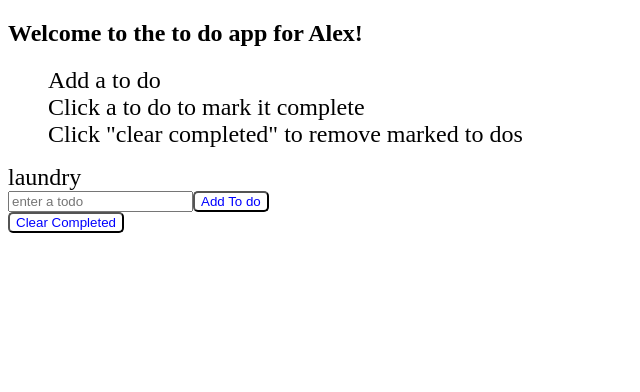
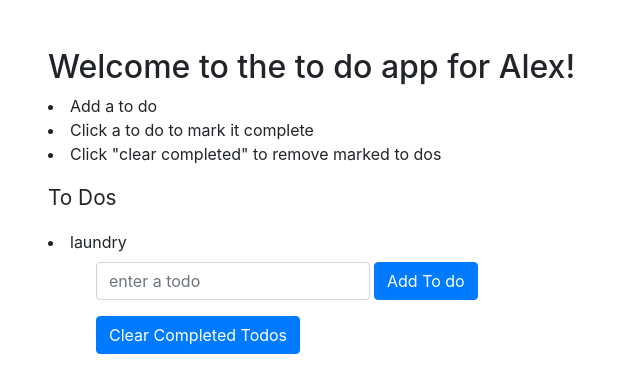
Before and after one commit to bushbass/lambda-react-I, a React (Create React App) app: page / in a window 1280 px wide. Shown: the top 392 px of the page, without its empty margins (0-640 px from the left). Built offline with nearby package versions, Linux system fonts and the light colour scheme.

Commit message:
added a bunch of bootstrap styling

```diff
--- a/public/index.html
+++ b/public/index.html
@@ -1,15 +1,22 @@
 <!DOCTYPE html>
 <html lang="en">
   <head>
-    <meta charset="utf-8">
-    <meta name="viewport" content="width=device-width, initial-scale=1, shrink-to-fit=no">
-    <meta name="theme-color" content="#000000">
+    <meta charset="utf-8" />
+    <meta
+      name="viewport"
+      content="width=device-width, initial-scale=1, shrink-to-fit=no"
+    />
+    <meta name="theme-color" content="#000000" />
     <!--
       manifest.json provides metadata used when your web app is added to the
       homescreen on Android. See https://developers.google.com/web/fundamentals/engage-and-retain/web-app-manifest/
     -->
-    <link rel="manifest" href="%PUBLIC_URL%/manifest.json">
-    <link rel="shortcut icon" href="%PUBLIC_URL%/favicon.ico">
+    <link rel="manifest" href="%PUBLIC_URL%/manifest.json" />
+    <link rel="shortcut icon" href="%PUBLIC_URL%/favicon.ico" />
+    <link
+      rel="stylesheet"
+      href="https://stackpath.bootstrapcdn.com/bootstrap/4.1.3/css/bootstrap.min.css"
+    />
     <!--
       Notice the use of %PUBLIC_URL% in the tags above.
       It will be replaced with the URL of the `public` folder during the build.
@@ -22,9 +29,7 @@
     <title>React App</title>
   </head>
   <body>
-    <noscript>
-      You need to enable JavaScript to run this app.
-    </noscript>
+    <noscript> You need to enable JavaScript to run this app. </noscript>
     <div id="root"></div>
     <!--
       This HTML file is a template.
--- a/src/App.js
+++ b/src/App.js
@@ -1,11 +1,13 @@
-import React from "react";
-import TodoList from "./components/TodoComponents/TodoList";
-import TodoForm from "./components/TodoComponents/TodoForm";
+import React from 'react';
+import Title from './components/TodoComponents/Title';
+import TodoList from './components/TodoComponents/TodoList';
+import TodoForm from './components/TodoComponents/TodoForm';
+import './app.css';
 
 class App extends React.Component {
   state = {
-    todoArray: [{ task: "laundry", id: Date.now(), completed: false }],
-    currentTodo: ""
+    todoArray: [{ task: 'laundry', id: Date.now(), completed: false }],
+    currentTodo: ''
   };
 
   handleInputChange = event =>
@@ -20,7 +22,7 @@ class App extends React.Component {
     };
     this.setState({
       todoArray: [...this.state.todoArray, newEventObject],
-      currentTodo: ""
+      currentTodo: ''
     });
   };
 
@@ -47,20 +49,15 @@ class App extends React.Component {
 
   render() {
     return (
-      <div>
-        <h2>Welcome to the to do app for Alex!</h2>
-        <ul>
-          <li>Add a to do</li>
-          <li>Click a to do to mark it complete</li>
-          <li>Click "clear completed" to remove marked to dos</li>
-        </ul>
-
+      <div className="main m-5">
+        <Title />
         <TodoList
+          className="todo-list"
           handleItemClick={this.handleItemClick}
           todoArray={this.state.todoArray}
         />
-
         <TodoForm
+          className="todo-form"
           currentTodo={this.state.currentTodo}
           handleInputChange={this.handleInputChange}
           handleSubmit={this.handleSubmit}
--- /dev/null
+++ b/src/components/TodoComponents/Title.js
@@ -0,0 +1,13 @@
+import React from 'react';
+
+export default function Title() {
+  return (
+    <div>
+      <h2>Welcome to the to do app for Alex!</h2>
+
+      <li>Add a to do</li>
+      <li>Click a to do to mark it complete</li>
+      <li>Click "clear completed" to remove marked to dos</li>
+    </div>
+  );
+}
--- a/src/components/TodoComponents/Todo.css
+++ b/src/components/TodoComponents/Todo.css
@@ -1,14 +1,3 @@
-button {
-    border-radius: 5px;
-    color: blue;
-    background: white;
+.completed {
+  text-decoration: line-through;
 }
-
-li {
-    font-size: 1.5rem;
-    list-style: none;
-}
-
-.completed {
-    text-decoration: line-through;
-}
--- a/src/components/TodoComponents/Todo.js
+++ b/src/components/TodoComponents/Todo.js
@@ -1,17 +1,22 @@
-import React from 'react'
+import React from 'react';
 
-export default class Todo extends React.Component{
-    render(props){
-        return (
-            <div>
-               {
-                   !this.props.task.completed ?
-                    <li onClick={()=> this.props.handleItemClick(this.props.task.id)}>
-                        {this.props.task.task}</li> :
-                    <li onClick={()=> this.props.handleItemClick(this.props.task.id)} className='completed'>
-                        {this.props.task.task}</li>
-               }
-            </div>
-        )
-    }
+export default class Todo extends React.Component {
+  render(props) {
+    return (
+      <div className="mb-2">
+        {!this.props.task.completed ? (
+          <li onClick={() => this.props.handleItemClick(this.props.task.id)}>
+            {this.props.task.task}
+          </li>
+        ) : (
+          <li
+            onClick={() => this.props.handleItemClick(this.props.task.id)}
+            className="completed"
+          >
+            {this.props.task.task}
+          </li>
+        )}
+      </div>
+    );
+  }
 }
--- a/src/components/TodoComponents/TodoForm.js
+++ b/src/components/TodoComponents/TodoForm.js
@@ -1,19 +1,32 @@
-import React from 'react'
+import React from 'react';
 
 export default class TodoForm extends React.Component {
-    render(props){
+  render(props) {
     return (
       <div>
+        <div>
           <form onSubmit={this.props.handleSubmit}>
-                <input type='text'
-                        onChange={this.props.handleInputChange }
+            <div className="form-group form-inline ml-5">
+              <input
+                className="form-control"
+                type="text"
+                onChange={this.props.handleInputChange}
                 value={this.props.currentTodo}
-                        placeholder="enter a todo" />
-                    <button>Add To do</button>
+                placeholder="enter a todo"
+              />
+              <button className="btn btn-primary ml-1">Add To do</button>
+            </div>
           </form>
-
-                <button onClick={this.props.handleClearCompleted}>Clear Completed</button>
         </div>
-        )
+        <div className="form-group ml-5">
+          <button
+            className="btn btn-primary"
+            onClick={this.props.handleClearCompleted}
+          >
+            Clear Completed Todos
+          </button>
+        </div>
+      </div>
+    );
   }
 }
--- a/src/components/TodoComponents/TodoList.js
+++ b/src/components/TodoComponents/TodoList.js
@@ -1,21 +1,22 @@
-import React from 'react'
-import Todo from './Todo'
-import './Todo.css'
+import React from 'react';
+import Todo from './Todo';
+import './Todo.css';
 
 export default class TodoList extends React.Component {
-    render(props){
+  render(props) {
     return (
-            <div>
-
-                {this.props.todoArray.map(
-                    (todoItem) =>
+      <div className="mb-20">
+        <p className="mt-3" style={{ fontSize: '1.3rem' }}>
+          To Dos
+        </p>
+        {this.props.todoArray.map(todoItem => (
           <Todo
             key={todoItem.id}
             handleItemClick={this.props.handleItemClick}
             task={todoItem}
           />
-                )}
+        ))}
       </div>
-        )
+    );
   }
 }
```
Also changed, not shown: package.json (+8 -2 lines), src/app.css (added), 1 other file (tests, documents, lock files or other folders). Lines whose indentation alone changed are shown as unchanged.
